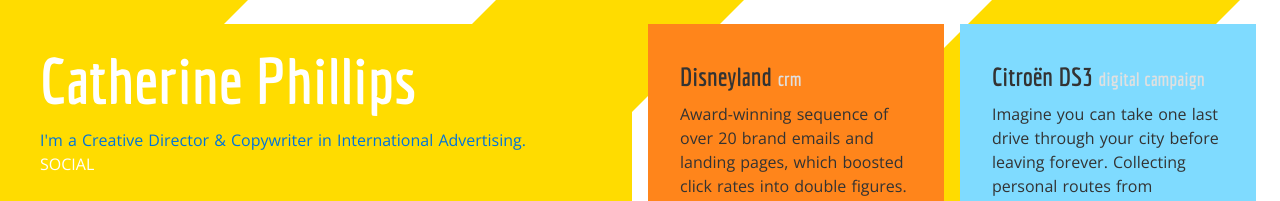
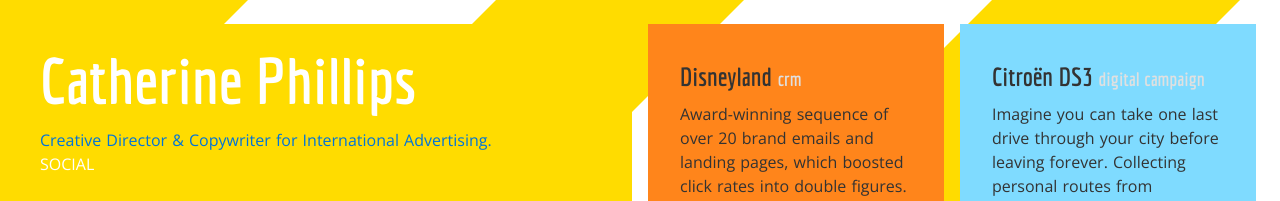
Before and after one commit to PUncle/lindependante, a Nuxt app: page / in a window 1280 px wide. Shown: the top 201 px of the page. Built offline with nearby package versions, Linux system fonts and the light colour scheme.

Commit message:
update content

```diff
--- a/assets/content.js
+++ b/assets/content.js
@@ -1,8 +1,7 @@
 export const content = {
   header: {
     greeting: 'Catherine Phillips',
-    subtitle:
-      "I'm a Creative Director & Copywriter in International Advertising."
+    subtitle: 'Creative Director & Copywriter for International Advertising.'
   },
   projects: [
     {
```
